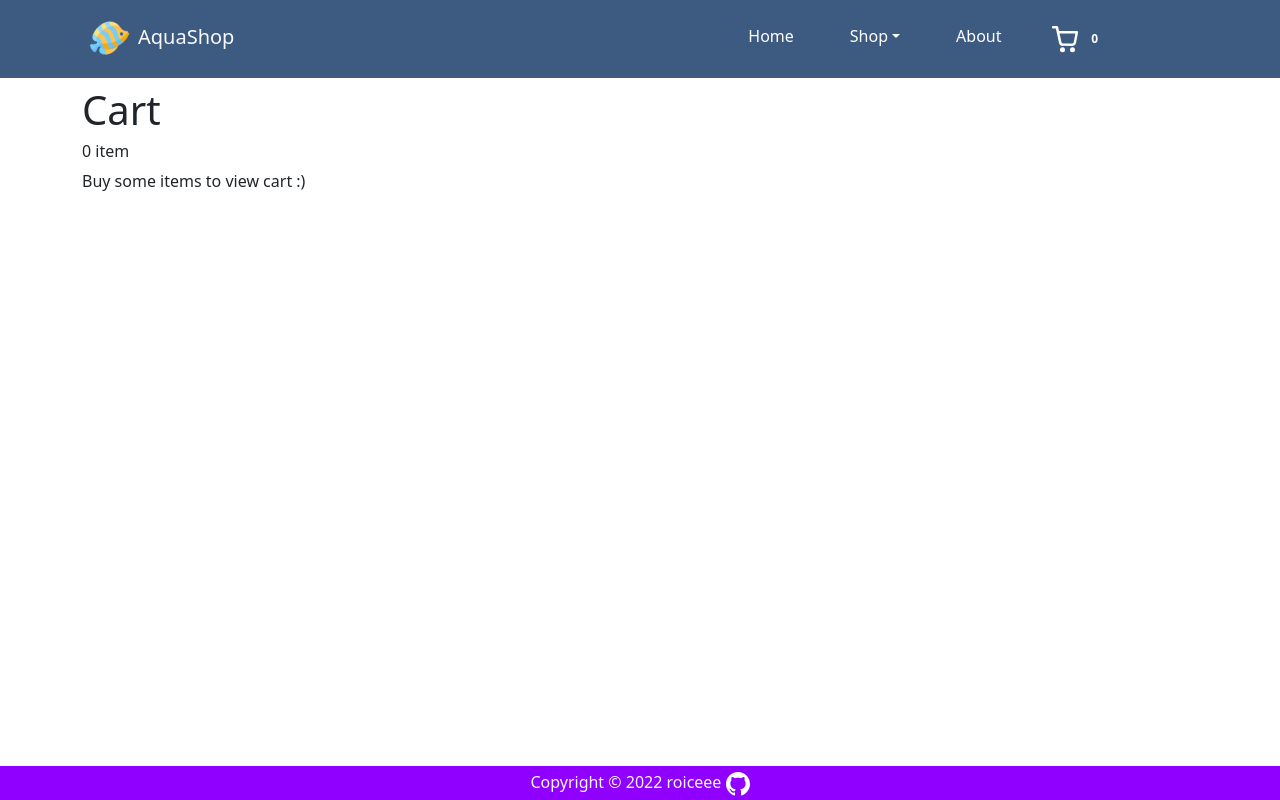
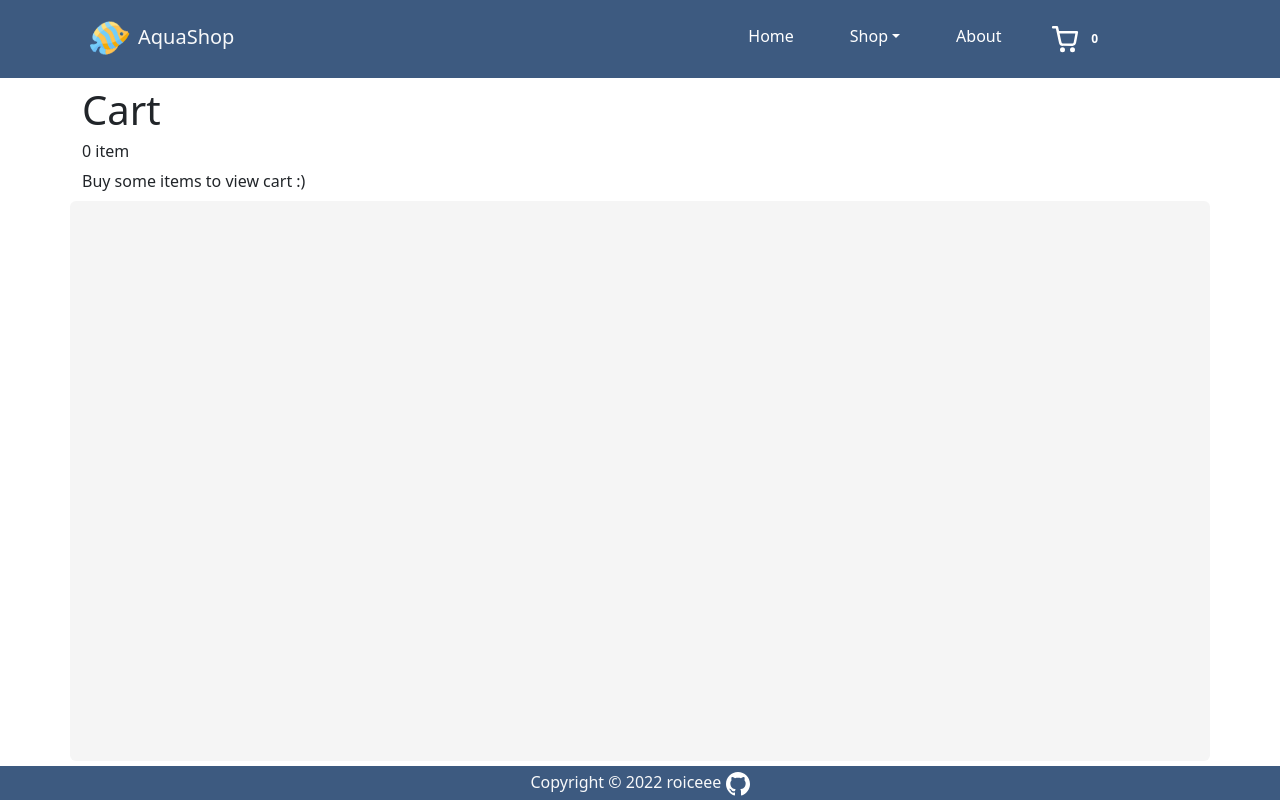
Before and after one commit to roiceee/shopping-cart, a React (Create React App) app: page /cart in a window 1280 px wide. Built offline with nearby package versions, Linux system fonts and the light colour scheme.

Commit message:
fix deleteItem error

```diff
--- a/src/components/cart/cart-item-card.tsx
+++ b/src/components/cart/cart-item-card.tsx
@@ -19,7 +19,7 @@ function CartItemCard({ item }: CartItemCardProps) {
 
   return (
     <>
-        <Card style={{ maxWidth: "400px", height: "fit-content"}} className="p-1 mx-auto mb-2">
+        <Card style={{ maxWidth: "400px", height: "fit-content"}} className="p-1 mx-auto my-1">
           <Row>
             <Col className="col-4">
               <div className="rounded-1">
--- a/src/components/cart/cart-page.tsx
+++ b/src/components/cart/cart-page.tsx
@@ -42,12 +42,12 @@ function CartPage() {
           }
         </Row>
         <Row className="gap-3">
-          <Col md>
-            <Row className="px-2 row-cols-1  d-flex flex-column" style={{height: "450px"}}>
+          <Col md style={{height: "70vh", overflowY: "auto", backgroundColor: "#F5F5F5 "}} className="py-1 rounded-2">
+            <Row className="px-2 row-cols-1">
               {cartState.items.map((item) => {
                 return (
                   <CartItemCard
-                    key={item.itemProperties.id}
+                    key={item.transactionNumber}
                     item={item}
                   />
                 );
@@ -57,7 +57,7 @@ function CartPage() {
           {cartState.items.length > 0 &&
             <Col md>
             <Row className="text-center">{getTotal()}</Row>
-            <Row>
+            <Row className="mb-3">
               <Button variant="primary" className="mx-auto" style={{width: "200px"}}>Checkout</Button>
             </Row>
           </Col>
--- a/src/components/cart/delete-item-modal.tsx
+++ b/src/components/cart/delete-item-modal.tsx
@@ -22,7 +22,7 @@ function DeleteItemModal({ item, show, setModalShow }: DeleteItemModalProps) {
   const deleteCartItem = React.useCallback((): void => {
     setCartState((prevCartState) => {
       const updatedItems = prevCartState.items.filter((cartItem) => {
-        return cartItem.itemProperties.id !== item.itemProperties.id;
+        return cartItem.transactionNumber !== item.transactionNumber;
       });
 
       return {
--- a/src/components/footer.tsx
+++ b/src/components/footer.tsx
@@ -3,7 +3,7 @@ import * as React from "react";
 function Footer() {
   return (
     <div
-      className="container-fluid text-center p-1 bg-primary"
+      className="container-fluid text-center p-1 bg-first"
       style={{ marginTop: "auto" }}
     >
       <a
--- a/src/components/shop/shop-components/cart-adder.tsx
+++ b/src/components/shop/shop-components/cart-adder.tsx
@@ -15,6 +15,7 @@ interface AddToCartProps {
 function CartAdder({ itemObj, setModalShow }: AddToCartProps) {
   const { cartState, setCartState } = useContext(CartContext);
   const [currentCartItem, setCurrentCartItem] = React.useState<CartItemObject>({
+    transactionNumber: itemObj.id + cartState.items.length,
     quantity: 0,
     itemProperties: itemObj,
   });
--- a/src/utils/defaults.ts
+++ b/src/utils/defaults.ts
@@ -7,6 +7,7 @@ const defaultItemObject : ItemObject = {
 }
 
 const defaultCartItemObject : CartItemObject = {
+    transactionNumber: "",
     itemProperties: defaultItemObject,
     quantity: 0,
 }
--- a/src/utils/types.ts
+++ b/src/utils/types.ts
@@ -1,5 +1,3 @@
-import React from "react";
-
 declare global {
     interface ItemObject {
         id: string;
@@ -10,6 +8,7 @@ declare global {
       }
 
       interface CartItemObject {
+        transactionNumber: string;
         itemProperties: ItemObject;
         quantity: number;
       }
```
Also changed, not shown: 7 other files (tests, documents, lock files or other folders).
